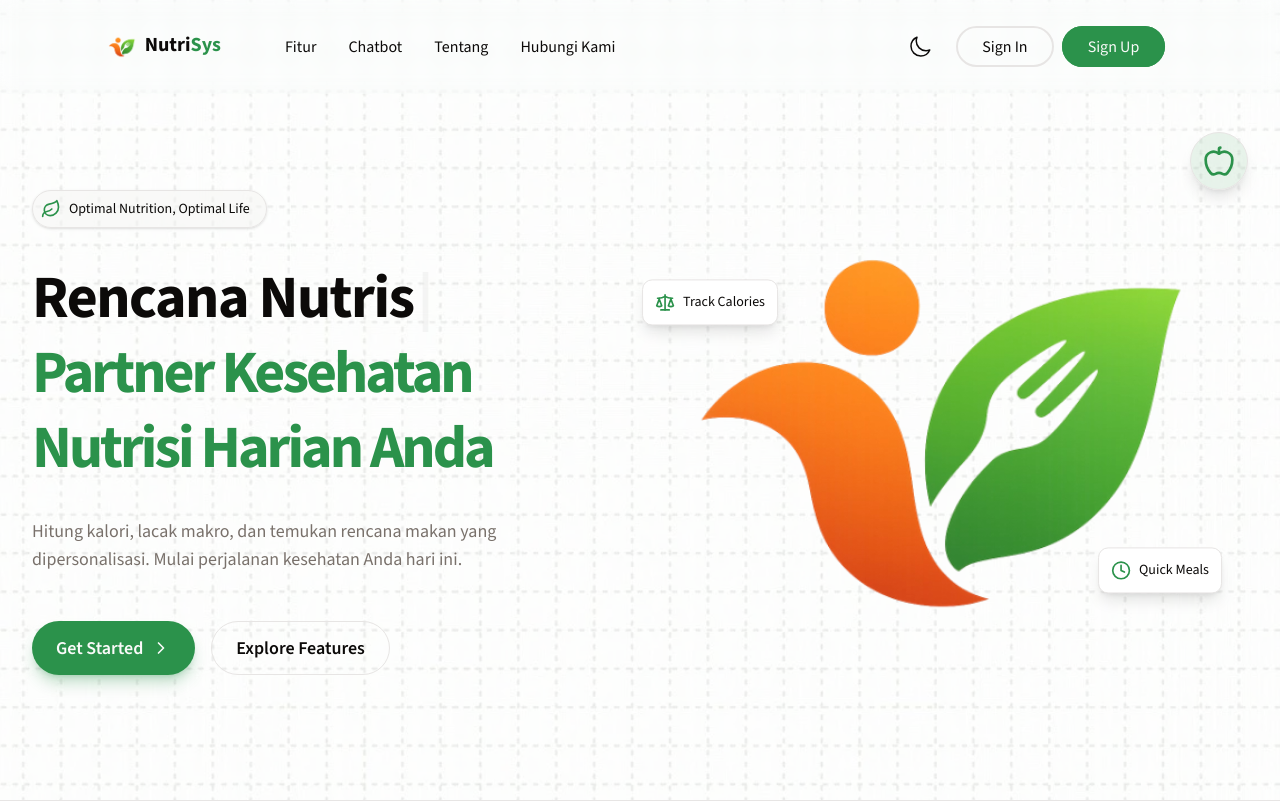
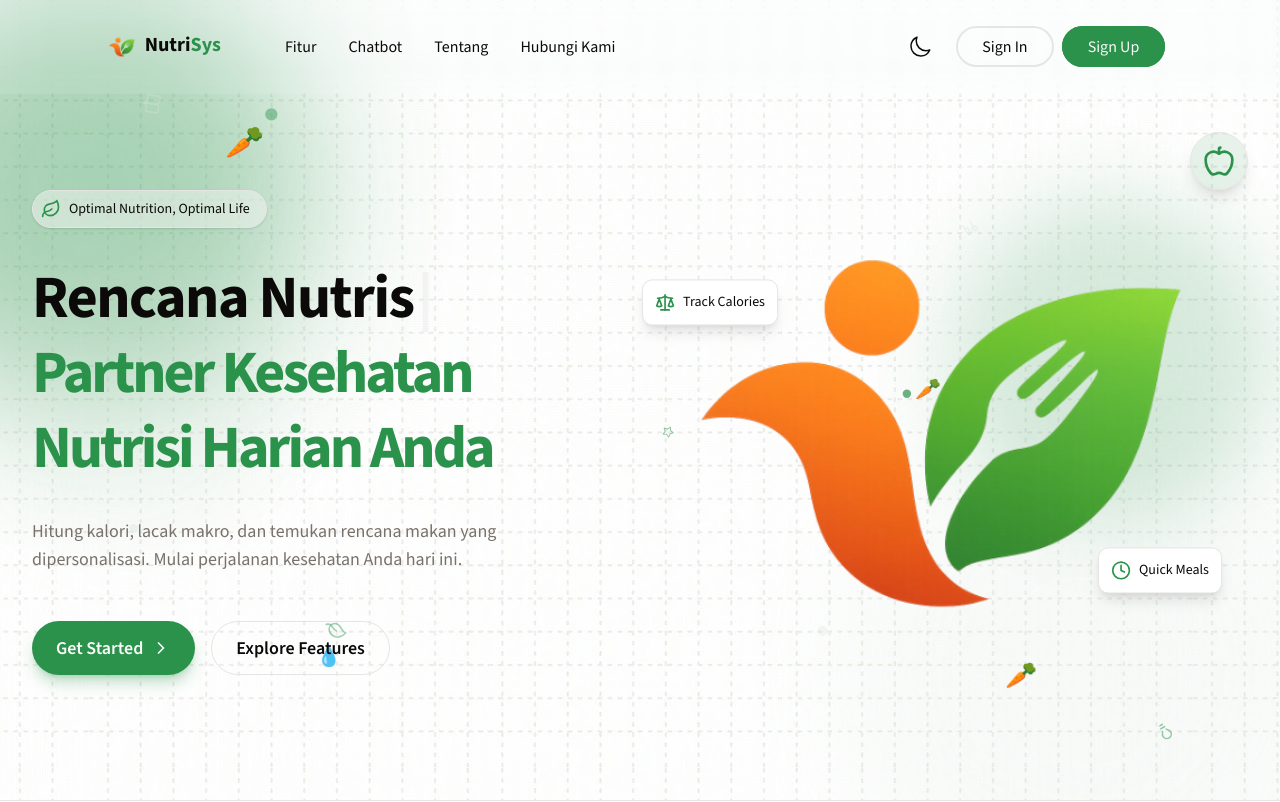
Before and after one commit to mcqeems/nutrisys, a Next.js app: page / in a window 1280 px wide. Shown: the top 802 px of the page. Built offline with nearby package versions, Linux system fonts and the light colour scheme.

Commit message:
animated bg and apply it on hero section

```diff
--- /dev/null
+++ b/src/app/(public)/(home)/AnimatedBackground.tsx
@@ -0,0 +1,214 @@
+import React from "react";
+import { motion, Transition } from "framer-motion";
+import {
+  BookOpen,
+  Heart,
+  Users,
+  Lightbulb,
+  Star,
+  Leaf,
+  Apple,
+  Utensils,
+} from "lucide-react";
+
+export function AnimatedBackground() {
+  const BACKGROUND_IMAGE_URL = "/Background/bg_2.webp";
+
+  const floatingIcons = [
+    { Icon: Leaf, size: 20, delay: 0, initial: "bottom-1/4 left-1/4" },
+    { Icon: Heart, size: 18, delay: 1.2, initial: "top-1/3 left-1/5" },
+    { Icon: Apple, size: 16, delay: 0.6, initial: "bottom-1/3 right-1/4" },
+    { Icon: Utensils, size: 14, delay: 2.1, initial: "top-1/4 right-1/4" },
+    { Icon: Star, size: 12, delay: 0.9, initial: "top-1/2 left-1/2" },
+    { Icon: BookOpen, size: 20, delay: 3, initial: "top-[10%] left-[10%]" },
+    {
+      Icon: Lightbulb,
+      size: 18,
+      delay: 1.5,
+      initial: "bottom-[10%] right-[10%]",
+    },
+    { Icon: Users, size: 16, delay: 2.5, initial: "top-[40%] right-[20%]" },
+  ];
+
+  const getFloatAnimation = (
+    yRange: number,
+    xRange: number,
+    duration: number,
+    delay: number
+  ) => ({
+    y: [0, yRange / 2, yRange, yRange / 2, 0],
+    x: [0, xRange, 0, -xRange, 0],
+    opacity: [0.5, 1, 1, 1, 0.5],
+    scale: [1, 1.05, 1.1, 1.05, 1],
+    transition: {
+      duration: duration,
+      repeat: Infinity,
+      ease: "easeInOut",
+      delay: delay,
+    } as Transition,
+  });
+
+  const getIconAnimation = (
+    yRange: number,
+    xRange: number,
+    duration: number,
+    delay: number,
+    rotation: number
+  ) => ({
+    y: [0, yRange],
+    x: [0, xRange / 2, xRange, xRange / 2, 0],
+    rotate: [0, rotation / 4, rotation / 2, rotation / 4, 0],
+    opacity: [0.3, 0.8, 0.8, 0.8, 0.3],
+    transition: {
+      duration: duration,
+      repeat: Infinity,
+      ease: "linear",
+      delay: delay,
+      repeatType: "reverse" as const,
+    } as Transition,
+  });
+
+  const smallDotAnim1 = getFloatAnimation(-50, 20, 5, 0);
+  const smallDotAnim2 = getFloatAnimation(60, -15, 6, 1);
+  const smallDotAnim3 = getFloatAnimation(-45, 25, 5.5, 0.5);
+  const smallDotAnim4 = getFloatAnimation(55, -18, 6.5, 2);
+
+  const emojiAnim1 = getFloatAnimation(-70, 30, 7, 0.4);
+  const emojiAnim2 = getFloatAnimation(65, -28, 6.5, 1.6);
+  const emojiAnim3 = getFloatAnimation(-55, 22, 5.8, 0.9);
+  const emojiAnim4 = getFloatAnimation(75, -20, 7.5, 2.3);
+
+  return (
+    <div className="absolute inset-0 z-0 overflow-hidden">
+      <div
+        className="absolute inset-0 bg-center bg-auto bg-repeat"
+        style={{
+          backgroundImage: `url(${BACKGROUND_IMAGE_URL})`,
+          backgroundColor: "var(--background)",
+        }}
+      >
+        <div className="absolute inset-0 bg-white/75 dark:bg-background/90" />
+      </div>
+
+      <motion.div
+        className="absolute -top-20 -left-40 h-[24rem] w-[24rem] rounded-full blur-3xl bg-primary/50" // <-- Opasitas Ditingkatkan (50%)
+        animate={{
+          x: [0, 60, 0],
+          y: [0, 80, 0],
+          scale: [1, 1.15, 1],
+          opacity: [0.5, 0.8, 0.5],
+        }}
+        transition={{
+          duration: 12,
+          repeat: Infinity,
+          ease: "easeInOut",
+        }}
+      />
+      <motion.div
+        className="absolute -bottom-40 -right-20 h-[30rem] w-[30rem] rounded-full blur-3xl bg-accent/30" // <-- Diganti ke Accent/30
+        animate={{
+          x: [0, -70, 0],
+          y: [0, -90, 0],
+          scale: [1.1, 1, 1.1],
+          opacity: [0.6, 0.4, 0.6],
+        }}
+        transition={{
+          duration: 14,
+          repeat: Infinity,
+          ease: "easeInOut",
+          delay: 2,
+        }}
+      />
+      <motion.div
+        className="absolute top-1/4 right-0 h-80 w-80 rounded-full blur-2xl bg-primary/40"
+        animate={{
+          x: [0, -40, 0],
+          scale: [1, 1.1, 1],
+          opacity: [0.4, 0.7, 0.4],
+        }}
+        transition={{
+          duration: 10,
+          repeat: Infinity,
+          ease: "easeInOut",
+          delay: 4,
+        }}
+      />
+      <motion.div
+        className="absolute bottom-1/3 left-0 h-64 w-64 rounded-full blur-xl bg-accent/25" // <-- Diganti ke Accent/25
+        animate={{
+          y: [0, -50, 0],
+          scale: [1.2, 1, 1.2],
+          opacity: [0.4, 0.7, 0.4],
+        }}
+        transition={{
+          duration: 11,
+          repeat: Infinity,
+          ease: "easeInOut",
+          delay: 6,
+        }}
+      />
+
+      <motion.div
+        className="absolute top-[15%] left-[20%] h-3 w-3 rounded-full bg-primary/60" // <-- Opasitas Ditingkatkan (60%)
+        animate={smallDotAnim1}
+      />
+      <motion.div
+        className="absolute top-[45%] right-[30%] h-2 w-2 rounded-full bg-primary/70" // <-- Opasitas Ditingkatkan (70%)
+        animate={smallDotAnim2}
+      />
+      <motion.div
+        className="absolute bottom-[20%] right-[35%] h-2.5 w-2.5 rounded-full bg-accent/40" // <-- Warna Accent
+        animate={smallDotAnim3}
+      />
+      <motion.div
+        className="absolute bottom-[40%] left-[10%] h-2 w-2 rounded-full bg-accent/35" // <-- Warna Accent
+        animate={smallDotAnim4}
+      />
+
+      {floatingIcons.map(({ Icon, size, delay, initial }, index) => (
+        <motion.div
+          key={index}
+          className={`absolute ${
+            index % 2 === 0 ? "text-primary/60" : "text-accent/50"
+          } ${initial}`}
+          animate={getIconAnimation(
+            50,
+            15 + index * 2,
+            7 + index * 0.5,
+            delay,
+            360
+          )}
+        >
+          <Icon size={size} />
+        </motion.div>
+      ))}
+
+      <motion.div
+        className="absolute top-1/5 left-1/5 text-3xl"
+        animate={emojiAnim1}
+      >
+        🥕
+      </motion.div>
+      <motion.div
+        className="absolute bottom-1/5 right-1/5 text-2xl"
+        animate={emojiAnim2}
+      >
+        🥕
+      </motion.div>
+      <motion.div
+        className="absolute top-1/2 right-1/4 text-xl"
+        animate={emojiAnim3}
+      >
+        🥕
+      </motion.div>
+      <motion.div
+        className="absolute bottom-1/4 left-1/4 text-lg" // <-- Posisi Baru
+        animate={emojiAnim4}
+      >
+        💧
+      </motion.div>
+    </div>
+  );
+}
+
+export default AnimatedBackground;
--- a/src/app/(public)/(home)/hero-section.tsx
+++ b/src/app/(public)/(home)/hero-section.tsx
@@ -3,19 +3,14 @@ import { Leaf, Apple, ChevronRight, Scale, Clock } from "lucide-react";
 import { FloatingText } from "@/components/ui/floating-text";
 import TextType from "@/components/TextType";
 import Image from "next/image";
+import AnimatedBackground from "./AnimatedBackground";
 
 const HEALTH_MODEL_URL = "/Logo/nutrisys.webp";
 
 const HeroSection = () => {
   return (
-    <div
-      className="min-h-screen text-foreground relative flex items-center justify-center
-      bg-[url('/Background/bg_2.webp')] bg-cover bg-center filter
-      dark:bg-black dark:filter-none dark:blur-0"
-    >
-      <div className="absolute inset-0 bg-white/75 z-1 dark:bg-background/90" />
-
-      {/* Container Utama Konten - Beri z-10 agar selalu di atas overlay */}
+    <div className="min-h-screen text-foreground relative flex items-center justify-center">
+      <AnimatedBackground />
       <div className="max-w-7xl mx-auto px-4 sm:px-6 lg:px-8 relative overflow-hidden w-full z-10">
         <div className="flex flex-col lg:flex-row items-center lg:pt-16">
           <div className="w-full lg:w-1/2 z-10 space-y-4 md:space-y-6 lg:space-y-8 pb-8 lg:pb-0 text-center lg:text-left">
```
